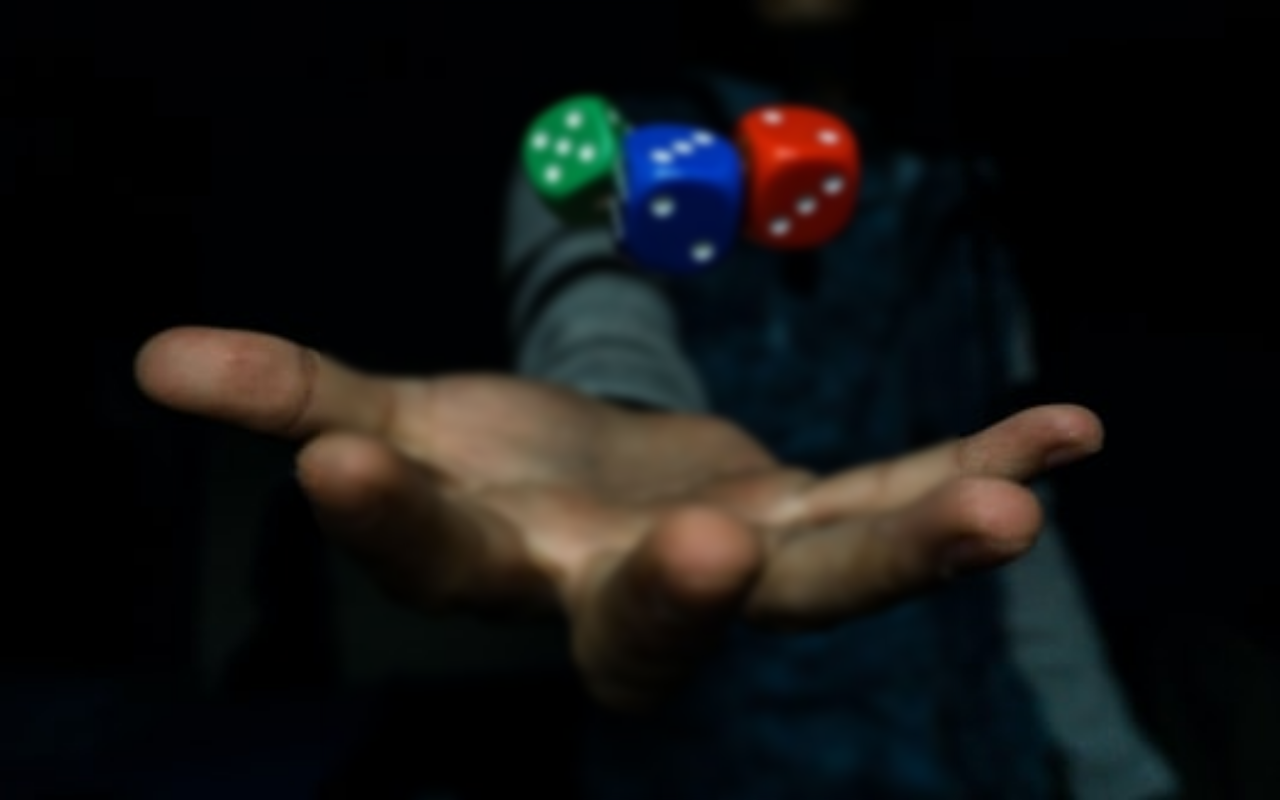
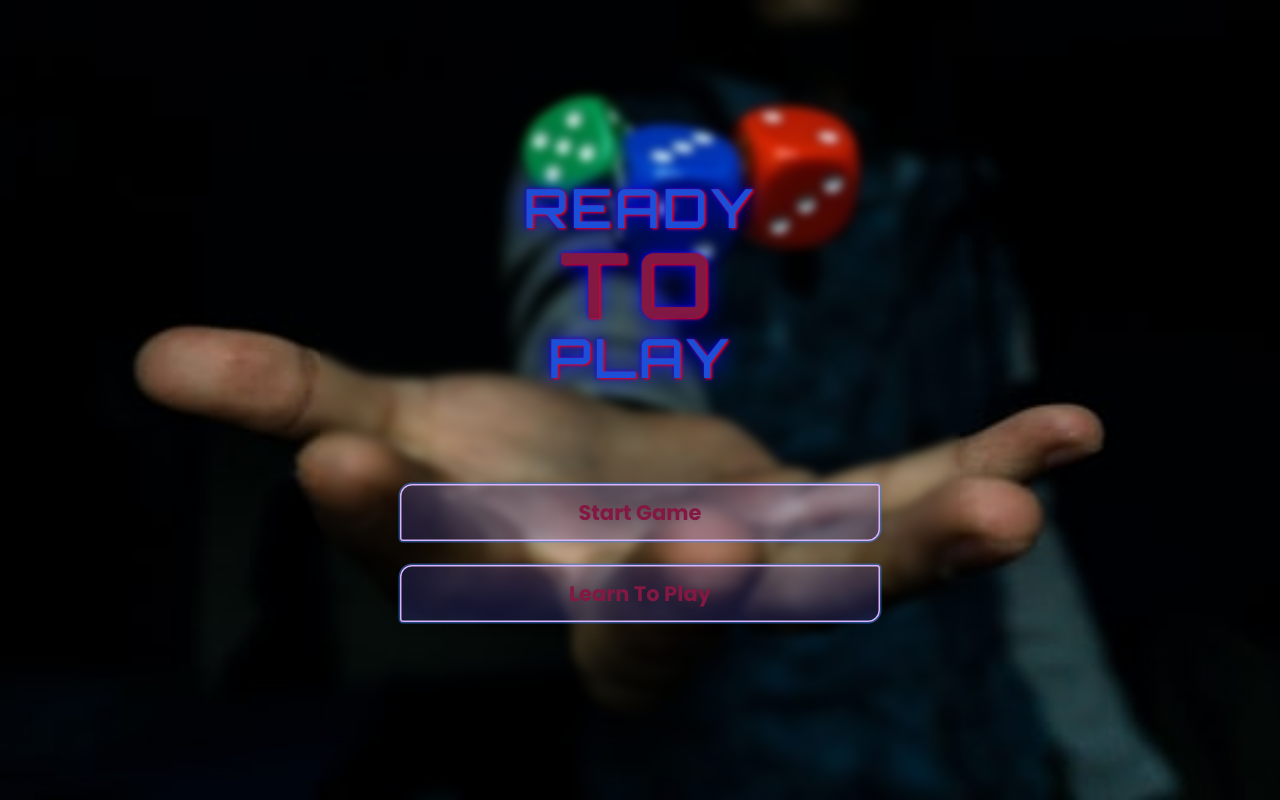
Before and after one commit to clsdjo30/Studi-GDW-Eval-2-Boost-a-webSite-with-javascript, a website: page index.html in a window 1280 px wide. Drawn offline with Linux system fonts and the light colour scheme; a web font is replaced by a local one.

Commit message:
Add game loader & game starting button

```diff
--- a/index.html
+++ b/index.html
@@ -122,8 +122,8 @@
 
             </div>
 
-            <!-- FIN DE MODAL OPTION DE JUEX -->
-            <!-- MODAl REGLE DE JEU -->
+            <!--END OF MODAL GAME PARAMETER -->
+            <!-- START OF MODAL RULES -->
             <!--Add hidden-->
             <div class="hidden fixed z-50  mx-auto" id="rule-display">
                 <div class="relative w-4/5 mx-auto modal-card ">
@@ -163,6 +163,30 @@
                 </div>
 
             </div>
+<!--END OF MODAL RULES -->
+
+<!--GAME LOADER & GAME STARTING BUTTON-->
+            <div class="flex flex-col items-center h-screen w-full justify-center opacity-100 transform scale-150" id="loader">
+                <h1 class="relative text-title flex flex-col justify-center items-center font-player font-semibold -mt-16 py-16">
+                    <span id="span-1" class="text-4xl tracking-wider text-blue-700">READY</span>
+                    <span id="span-2" class="text-6xl tracking-widest text-pink-900">TO</span>
+                    <span id="span-3" class="text-4xl tracking-wider text-blue-700">PLAY </span>
+                </h1>
+
+                <div class="flex flex-col items-center w-1/2 space-y-4 scale" id="loader-btn">
+                    <button
+                    id="start-btn"
+                    class="game-btn relative capitalize text-pink-900 font-bold " onclick="toggleModal('modal-id')">
+                        start game
+                    </button>
+                    <button
+                    id="rule-btn"
+                    class="game-btn relative capitalize text-pink-900 font-bold "
+                        onclick="toggleModalRule('rule-display')">
+                        learn to play
+                    </button>
+                </div>
+            </div>
 
 
             </section>
```
Also changed, not shown: dist/output.css.
